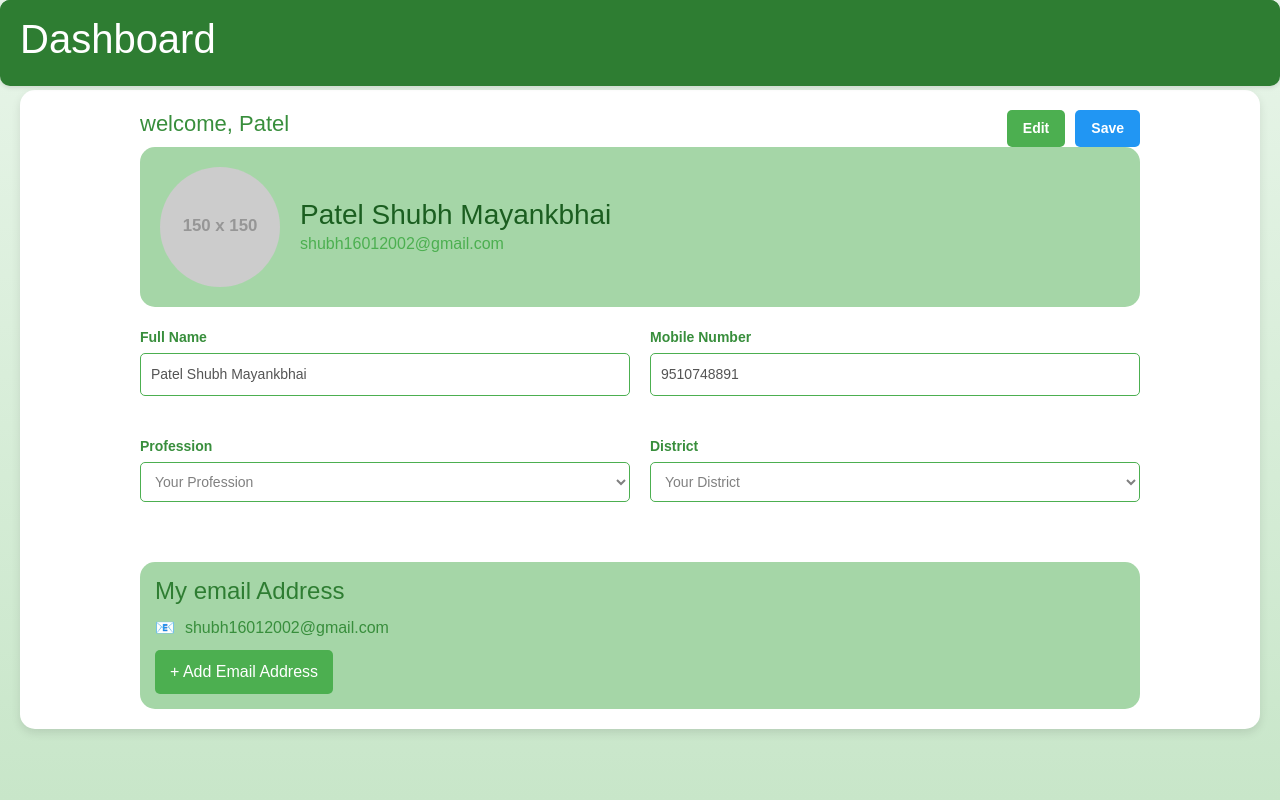
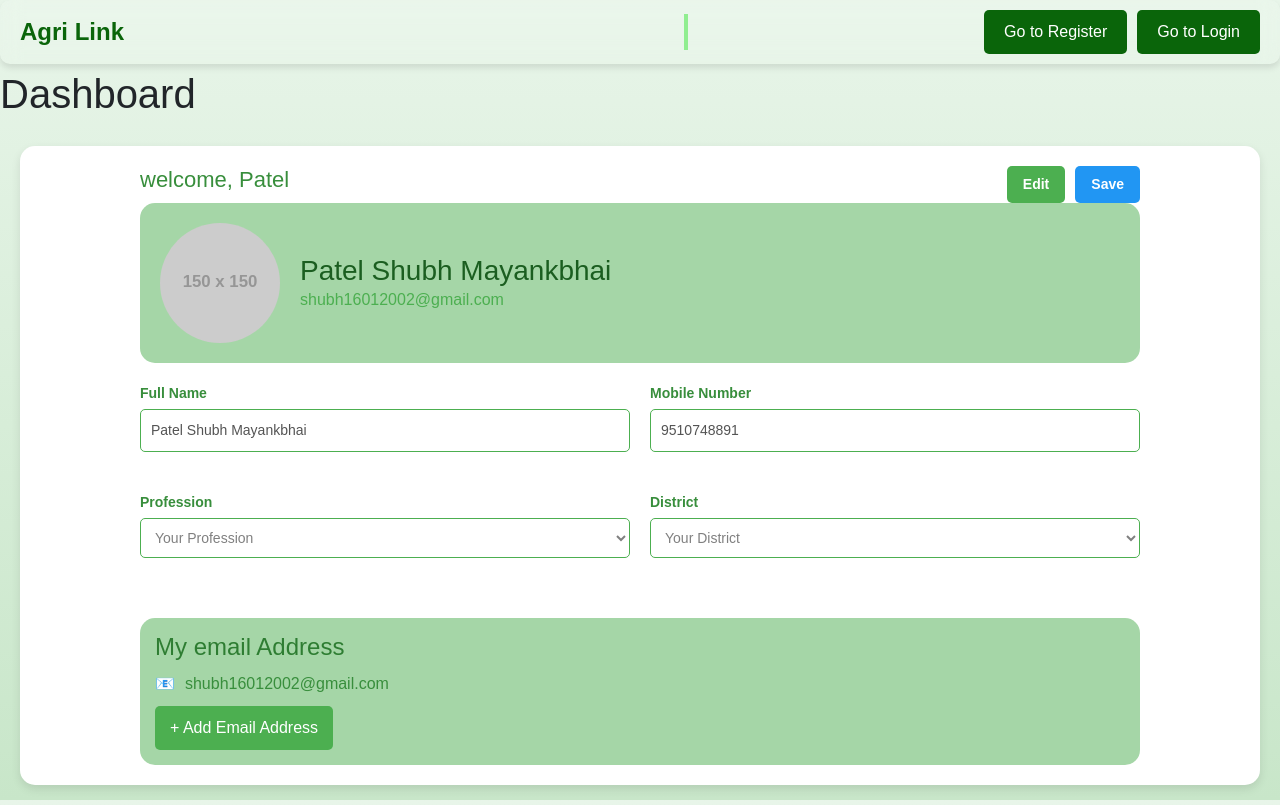
Before and after one commit to shubhpatel16/Agrilink, a React (Create React App) app in the folder client/: page /farmerdashboard in a window 1280 px wide. Built offline with nearby package versions, Linux system fonts and the light colour scheme.

Commit message:
update css in farmer dashboard

```diff
--- a/client/src/FarmerDashboard.css
+++ b/client/src/FarmerDashboard.css
@@ -9,7 +9,7 @@ body {
   }
 
   /* Navigation Bar */
-  .navbar {
+ /.navbar {
     position: fixed; /* Ensures the navbar stays at the top */
     top: 0;
     left: 0;
--- a/client/src/FarmerDashboard.jsx
+++ b/client/src/FarmerDashboard.jsx
@@ -32,9 +32,9 @@ function FarmerDashboard() {
   return (
     <div className="dashboard-container">
       {/* Navigation Bar */}
-      <nav className="navbar">
+
         <h1 className="navbar-title">Dashboard</h1>
-      </nav>
+
 
       {/* Dashboard Content */}
       <div className="dashboard-content">
```
